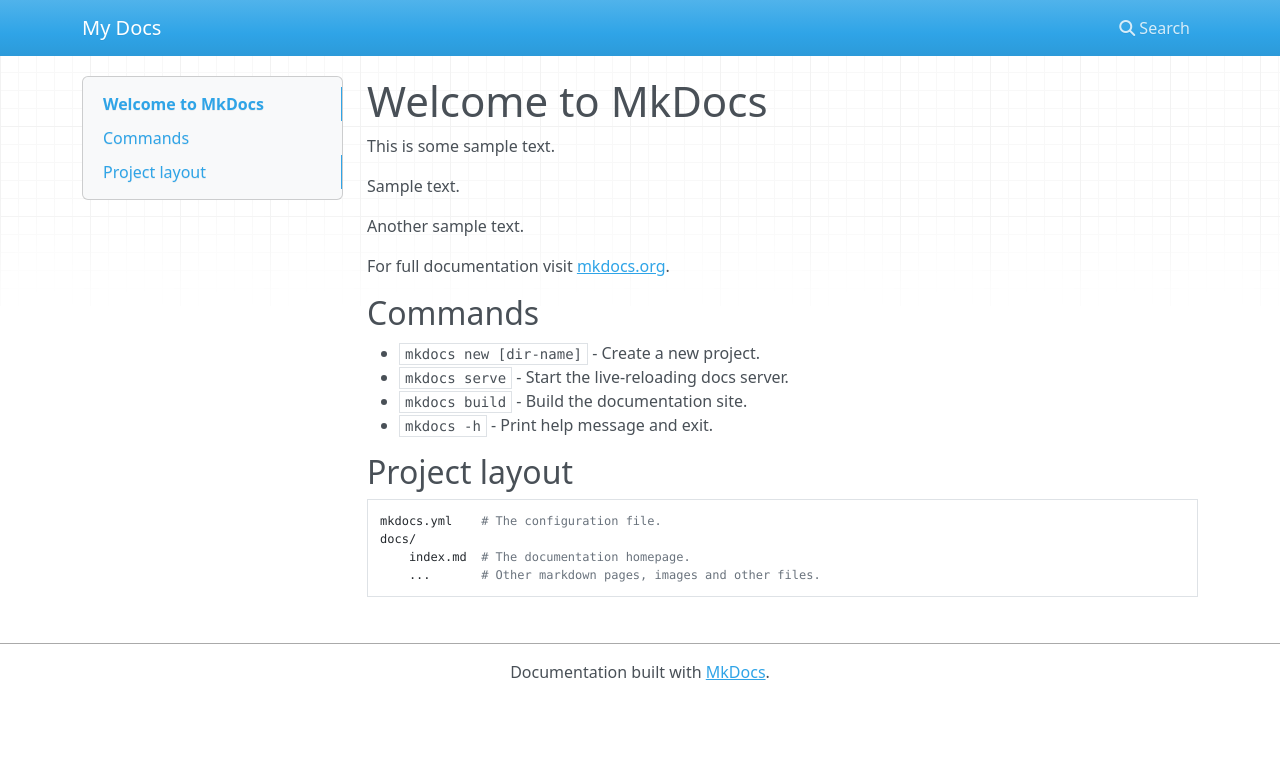
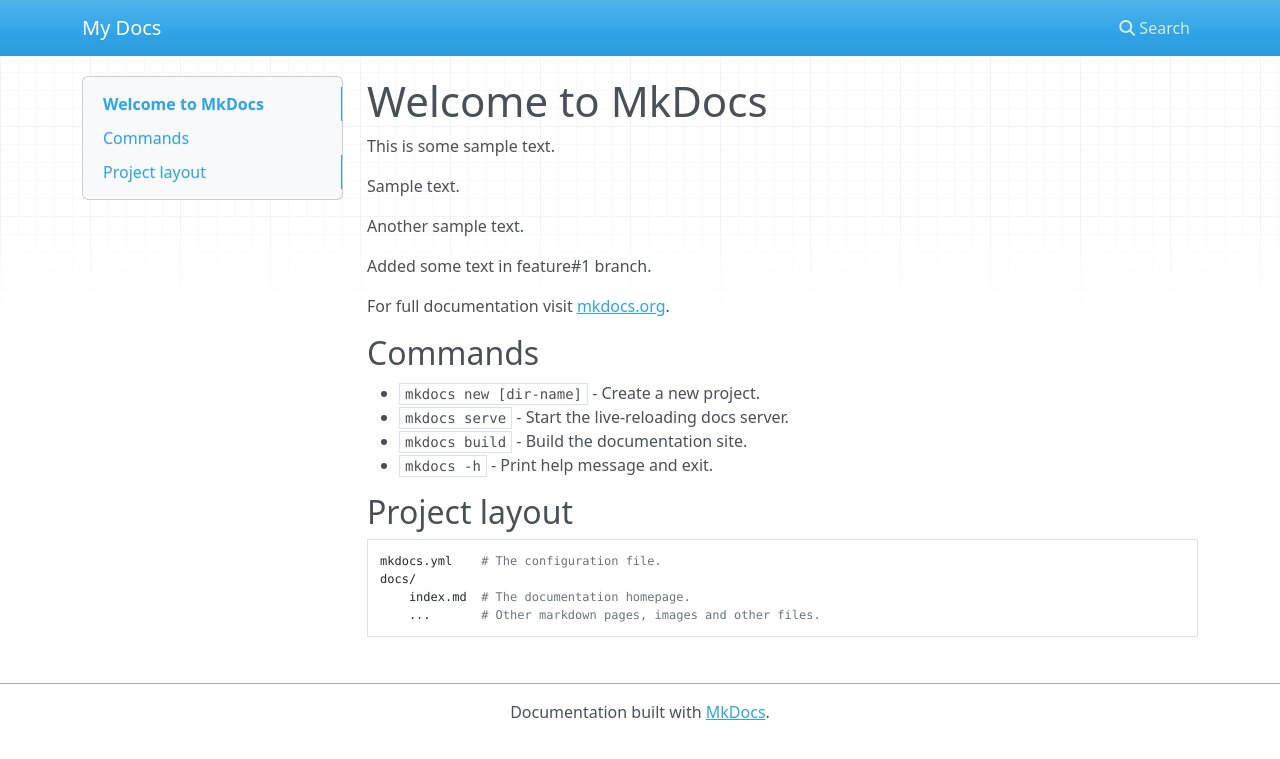
Before and after one commit to pradipbasak/mkdocs-demo, an MkDocs documentation site: the page built from docs/index.md, in a window 1280 px wide. Shown: the top 759 px of the page. Built offline with MkDocs 1.6.1, drawn with Linux system fonts in a browser that asks for light colours; nearby versions of some CDN libraries.

Commit message:
added some text

```diff
--- a/docs/index.md
+++ b/docs/index.md
@@ -5,6 +5,9 @@
 Sample text.
 
 Another sample text.
+
+Added some text in feature#1 branch.
+
 
 For full documentation visit [mkdocs.org](https://www.mkdocs.org).
 
```
